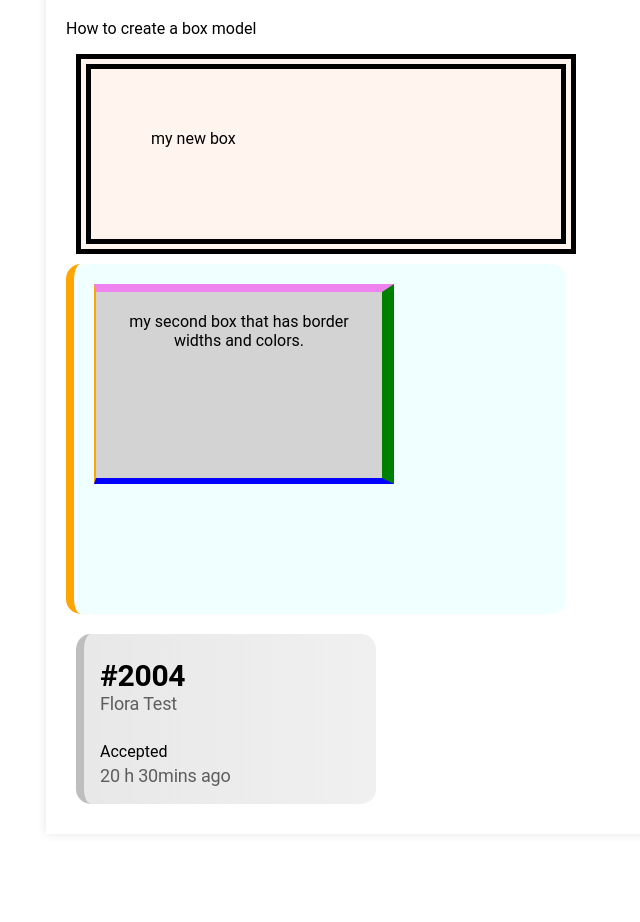
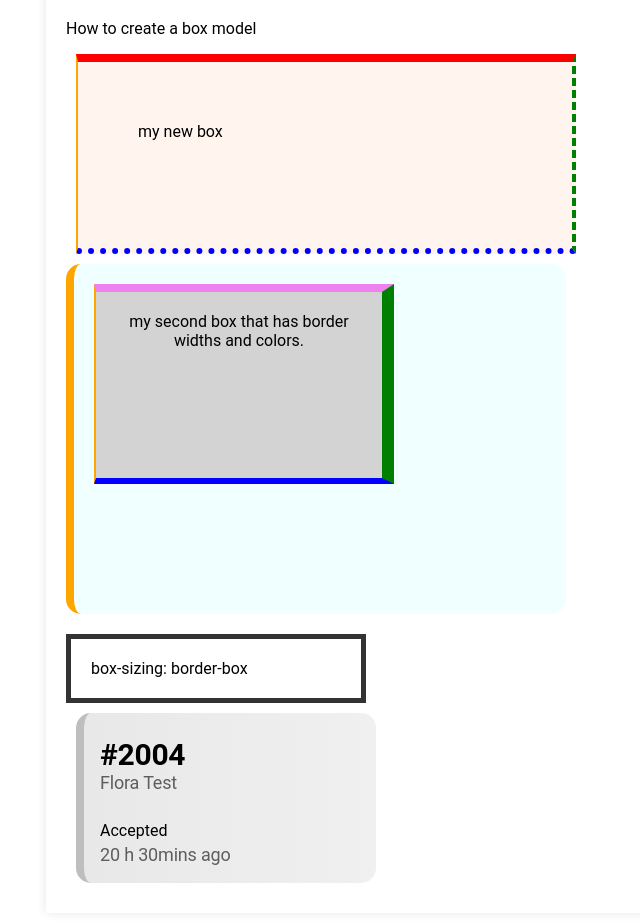
Before and after one commit to florenceorimba/CssDay3boxmodel, a plain HTML site: page index.htm in a window 1280 px wide. Shown: the part 122-1044 px from the top of the page, without its empty margins (114-754 px from the left). Before the commit the page ends 996 px from the top, so only its background shows below. Drawn offline with Linux system fonts and the light colour scheme.

Commit message:
Add files via upload

```diff
--- a/index.htm
+++ b/index.htm
@@ -19,6 +19,10 @@
     </div>
     </div>
 
+    <div class="task4">
+      box-sizing: border-box
+  </div>
+
     <div class="card">
     <div class="order-number">
     <h2 class="number">
--- a/mystyles.css
+++ b/mystyles.css
@@ -16,7 +16,12 @@ body {
     padding: 60px; /* Task 2: Add padding */
     margin: 10px; /* Task 3: Adjust margin to space elements properly */
     box-sizing: border-box; /* Task 4: Add box sizing to all elements */
+    border-top: 8px solid red;
+  border-right: 4px dashed green;
+  border-bottom: 6px dotted blue;
+  border-left: 2px double orange;
 }
+
 .box-x {
   padding: 20px;
   background-color: #F0FFFF;
@@ -44,8 +49,15 @@ body {
   border-right: 12px solid green;
   border-bottom: 6px solid blue;
   border-left: 2px solid orange;
+  margin-bottom: 20px;
+}
 
-  margin-bottom: 20px;
+/* Task 4: box-sizing example */
+.task4 {
+  width: 300px;
+  padding: 20px;
+  border: 5px solid #333;
+  box-sizing: border-box;
 }
 
 .card { /* Task 5: Create a card-like component with padding margin and a border */
@@ -63,6 +75,7 @@ body {
   background-color: #e7e7e7;
   color: Black;
 }
+
 
 
 :root {
```
